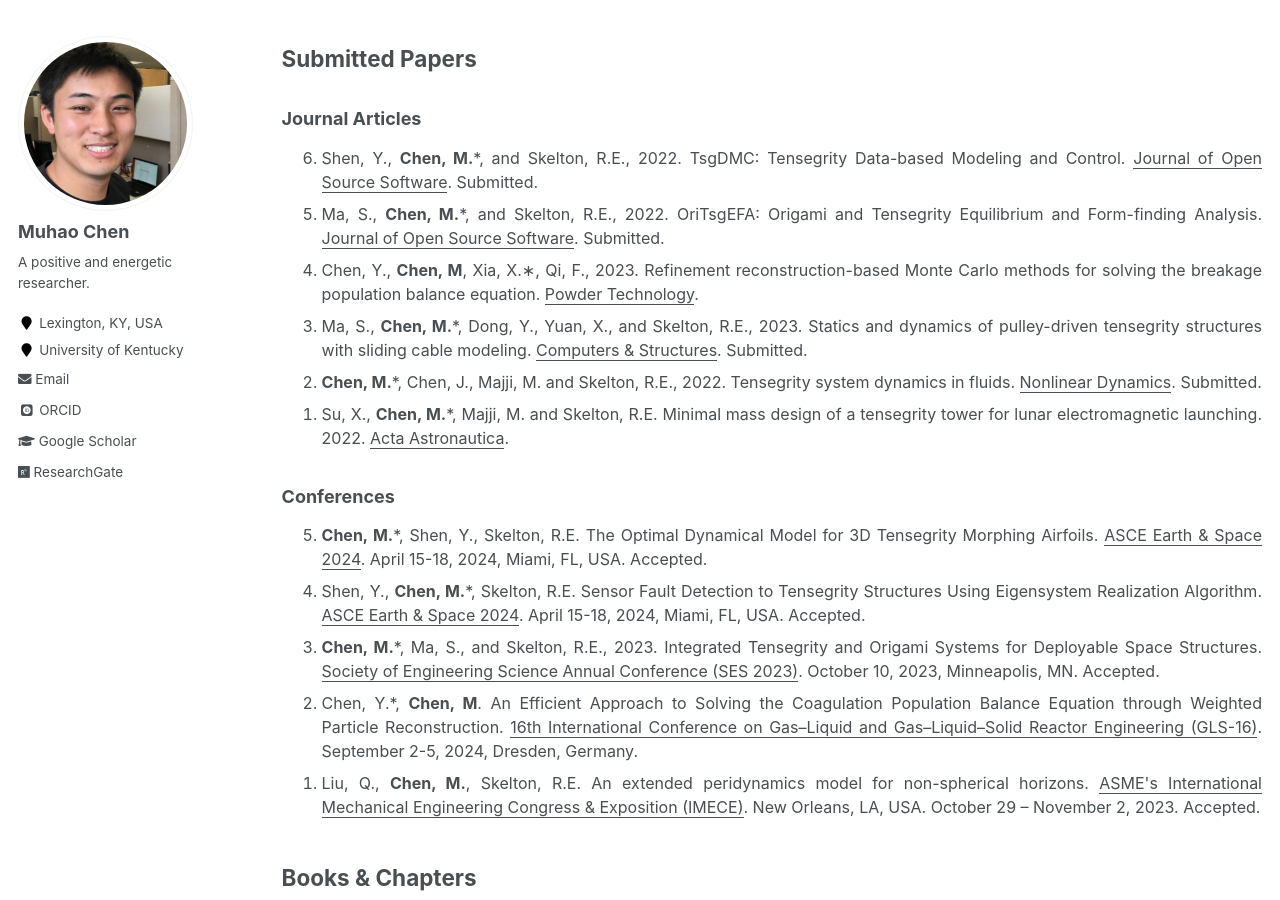
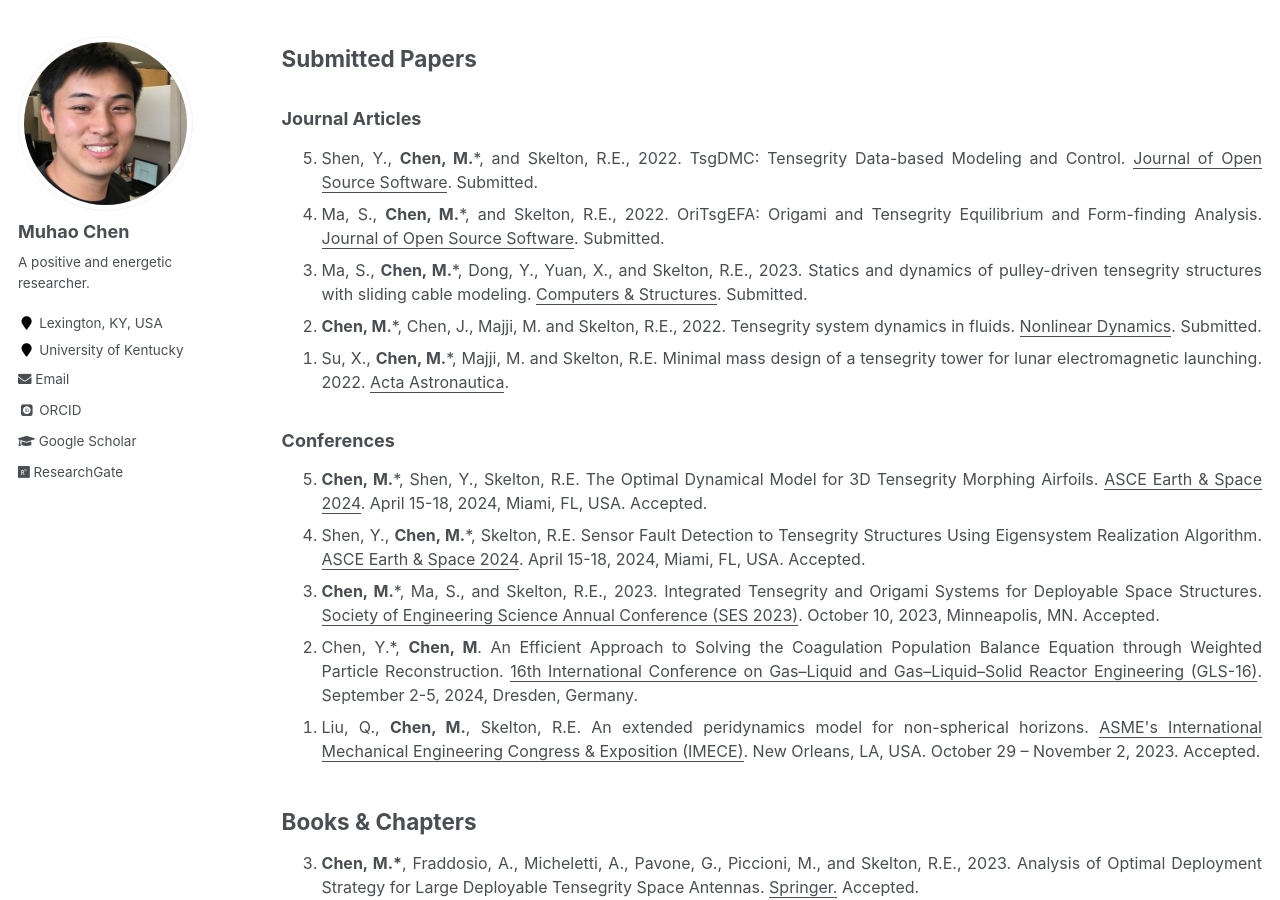
Before and after one commit to Muhao-Chen/muhao-chen.github.io, a Jekyll site: the page built from _pages/publication.md, in a window 1280 px wide and 900 px high, scrolled down 2730 px. Built offline with Jekyll 4.4.1, drawn with Linux system fonts in a browser that asks for light colours; some web fonts are replaced; part of the change alters nothing that is shown.

Commit message:
Update publication.md

```diff
--- a/_pages/publication.md
+++ b/_pages/publication.md
@@ -71,7 +71,7 @@ toc: true
 <ol reversed>
 <li> Shen, Y., <strong>Chen, M.</strong>*, and Skelton, R.E., 2022. TsgDMC: Tensegrity Data-based Modeling and Control. <u>Journal of Open Source Software</u>. Submitted.</li>
 <li> Ma, S., <strong>Chen, M.</strong>*, and Skelton, R.E., 2022. OriTsgEFA: Origami and Tensegrity Equilibrium and Form-finding Analysis. <u>Journal of Open Source Software</u>. Submitted. </li>
-<li> Chen, Y., <strong>Chen, M</strong>, Xia, X.∗, Qi, F., 2023. Refinement reconstruction-based Monte Carlo methods for solving the breakage population balance equation. <u>Powder Technology</u>. </li>
+<!-- <li> Chen, Y., <strong>Chen, M</strong>, Xia, X.∗, Hermanson, J.C., Qi, F., 2023. Refinement reconstruction-based Monte Carlo methods for solving the breakage population balance equation. <u>Powder Technology</u>. </li> -->
 <!-- <li> <strong>Chen, M.</strong>*, Shen, Y., Majji, M. and Skelton, R.E. Integrated economic sensor/actuator selection and covariance control for tensegrity robots. 2023. <u>Automatica</u>. </li> -->
 <li> Ma, S., <strong>Chen, M.</strong>*, Dong, Y., Yuan, X., and Skelton, R.E., 2023. Statics and dynamics of pulley-driven tensegrity structures with sliding cable modeling. <u>Computers & Structures</u>. Submitted. </li>
 <li> <strong>Chen, M.</strong>*, Chen, J., Majji, M. and Skelton, R.E., 2022. Tensegrity system dynamics in fluids. <u>Nonlinear Dynamics</u>. Submitted. </li>
```
